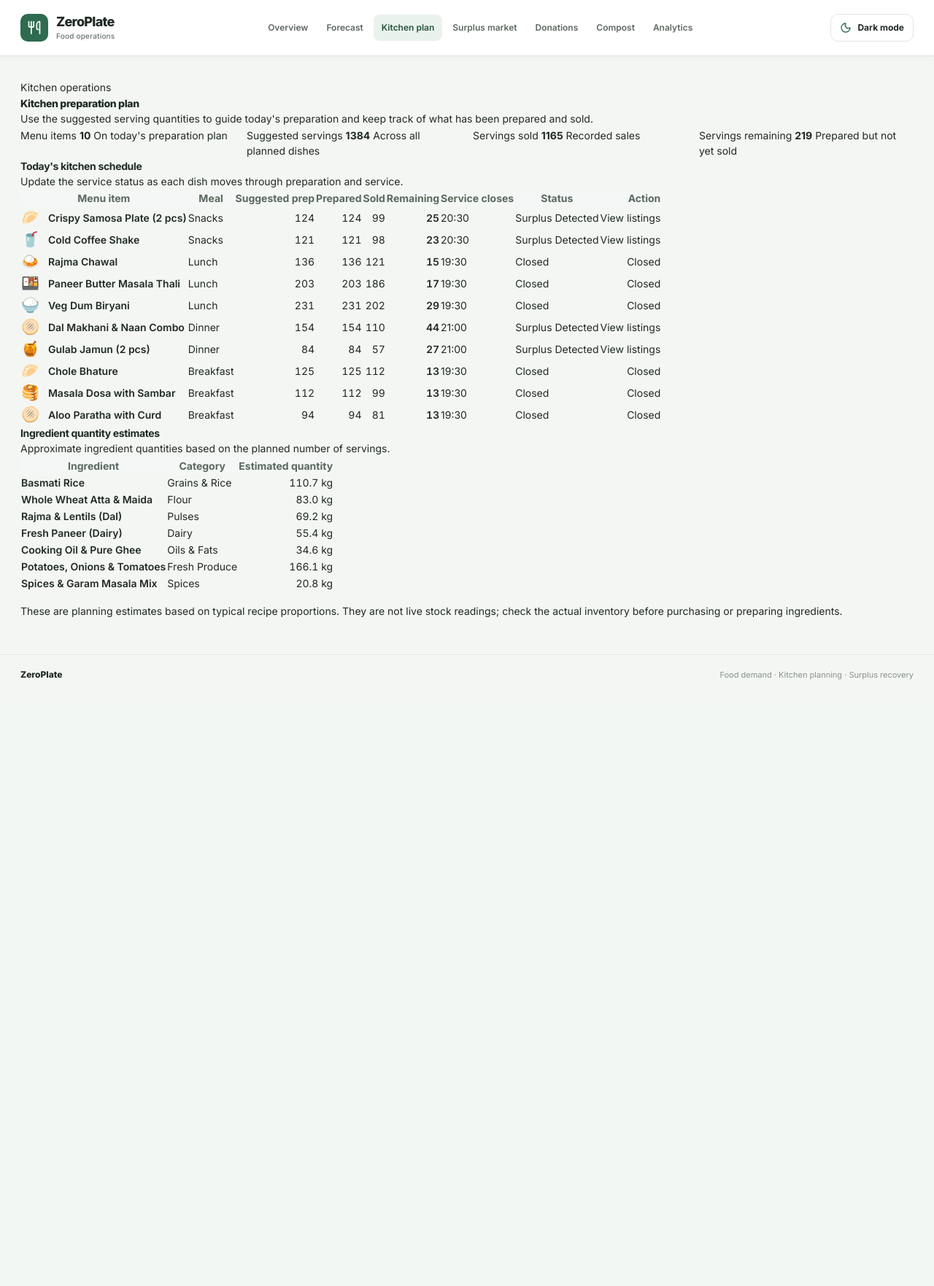
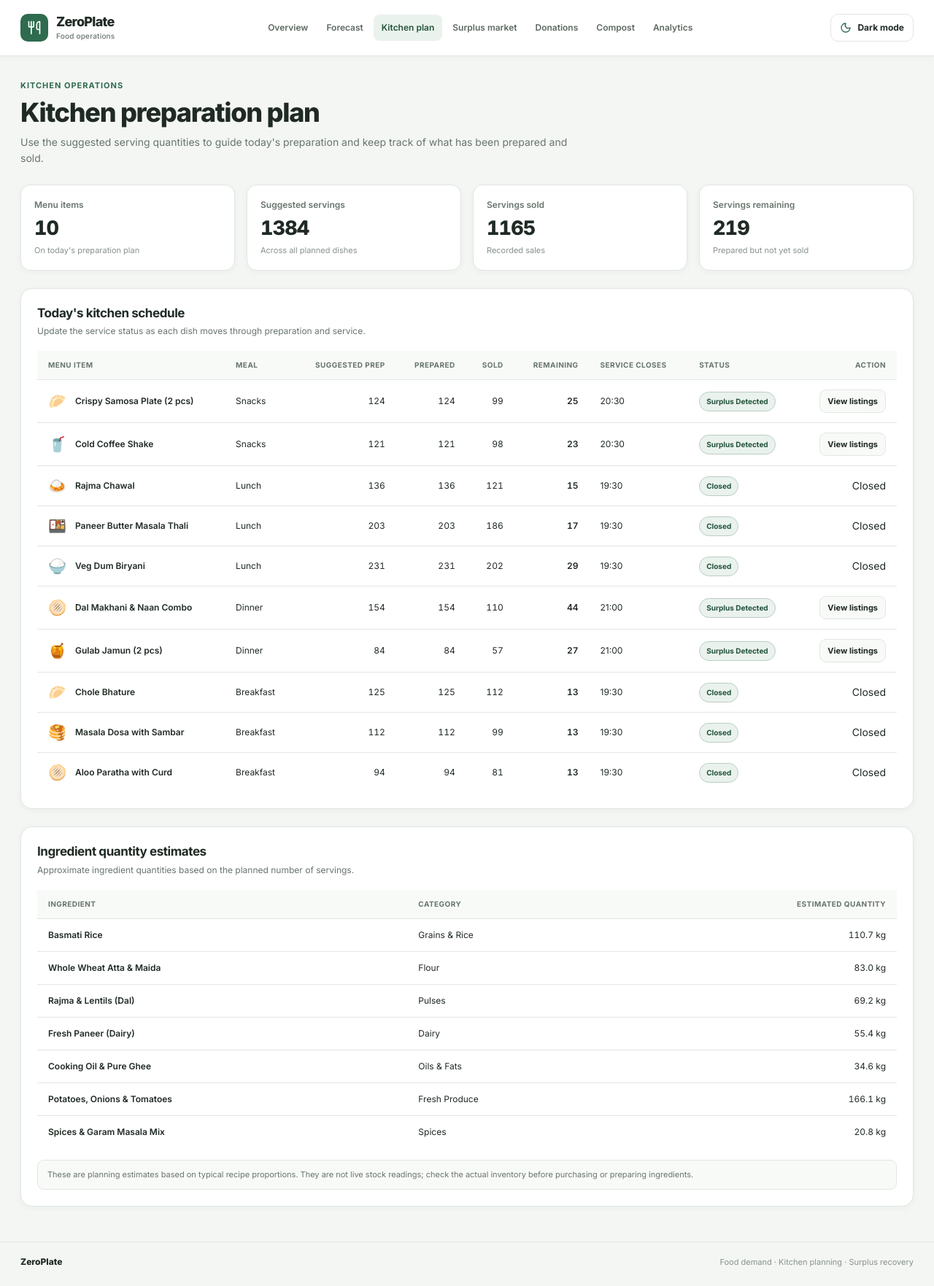
Before and after one commit to vyasy56-afk/ZeroPlate, a Flask app: page /production in a window 1280 px wide. Shown: the whole page at 73% size. Before the commit the page ends 932 px from the top, so only its background shows below. Run offline with Flask 3, Linux system fonts and the light colour scheme; data comes from the database, SQL or seed files in the repository; some libraries are stand-ins or nearby versions.

Commit message:
Add consistent customer-facing page, form and table components

```diff
--- a/app/static/css/style.css
+++ b/app/static/css/style.css
@@ -513,3 +513,217 @@ pre {
     background: var(--accent);
     transition: width .25s ease, background .2s ease;
 }
+
+
+/* Customer-facing page components */
+.page-stack { display: flex; flex-direction: column; gap: 24px; }
+.page-header { display: flex; align-items: flex-end; justify-content: space-between; gap: 18px; }
+.page-eyebrow {
+    margin: 0 0 7px;
+    color: var(--accent);
+    font-size: 11px;
+    font-weight: 700;
+    letter-spacing: .09em;
+    text-transform: uppercase;
+}
+.page-title {
+    margin: 0;
+    color: var(--text) !important;
+    font-size: clamp(26px, 3vw, 36px);
+    line-height: 1.15;
+    font-weight: 750 !important;
+    letter-spacing: -.035em;
+}
+.page-description {
+    max-width: 760px;
+    margin: 9px 0 0;
+    color: var(--muted) !important;
+    font-size: 14px;
+    line-height: 1.6;
+}
+.panel-card {
+    overflow: hidden;
+    padding: 22px;
+    color: var(--text);
+    background: var(--surface);
+    border: 1px solid var(--border);
+    border-radius: 16px;
+    box-shadow: var(--shadow);
+}
+.panel-heading {
+    display: flex;
+    align-items: flex-start;
+    justify-content: space-between;
+    gap: 14px;
+    margin-bottom: 18px;
+}
+.panel-title {
+    margin: 0;
+    color: var(--text) !important;
+    font-size: 17px;
+    line-height: 1.35;
+    font-weight: 700 !important;
+}
+.panel-description {
+    margin: 5px 0 0;
+    color: var(--muted) !important;
+    font-size: 12px;
+    line-height: 1.5;
+}
+.metric-card {
+    display: flex;
+    min-width: 0;
+    flex-direction: column;
+    align-items: flex-start;
+    gap: 7px;
+    padding: 18px;
+    color: var(--text);
+    background: var(--surface);
+    border: 1px solid var(--border);
+    border-radius: 14px;
+    box-shadow: var(--shadow);
+}
+.metric-label {
+    color: var(--muted) !important;
+    font-size: 12px;
+    font-weight: 550;
+}
+.metric-value {
+    color: var(--text) !important;
+    font-size: 27px;
+    line-height: 1.2;
+    font-weight: 750;
+    letter-spacing: -.03em;
+    font-variant-numeric: tabular-nums;
+}
+.metric-hint {
+    color: var(--muted-soft) !important;
+    font-size: 11px;
+    line-height: 1.4;
+}
+.form-field { display: flex; min-width: 0; flex-direction: column; gap: 7px; }
+.field-label { color: var(--text) !important; font-size: 12px; font-weight: 650; }
+.field-control {
+    width: 100%;
+    min-height: 42px;
+    padding: 10px 12px;
+    color: var(--text) !important;
+    background: var(--surface-soft) !important;
+    border: 1px solid var(--border) !important;
+    border-radius: 9px !important;
+    font-size: 13px;
+    box-shadow: none !important;
+}
+.field-control:focus {
+    outline: 2px solid color-mix(in srgb, var(--accent) 22%, transparent) !important;
+    border-color: var(--accent) !important;
+}
+.field-help, .helper-note {
+    color: var(--muted) !important;
+    font-size: 11px;
+    line-height: 1.5;
+}
+.helper-note {
+    padding: 11px 13px;
+    background: var(--surface-soft);
+    border: 1px solid var(--border);
+    border-radius: 9px;
+}
+.btn-primary, .btn-secondary {
+    display: inline-flex;
+    min-height: 40px;
+    align-items: center;
+    justify-content: center;
+    gap: 8px;
+    padding: 9px 14px;
+    border: 1px solid transparent;
+    border-radius: 9px;
+    font-size: 12px;
+    font-weight: 650;
+    text-decoration: none;
+    cursor: pointer;
+    transition: background .16s ease, border-color .16s ease, transform .16s ease;
+}
+.btn-primary {
+    color: #fff !important;
+    background: var(--accent-dark);
+    border-color: var(--accent-dark);
+}
+.btn-primary:hover { background: var(--accent); border-color: var(--accent); }
+.btn-primary:disabled { opacity: .65; cursor: wait; }
+.btn-secondary {
+    color: var(--text) !important;
+    background: var(--surface-soft);
+    border-color: var(--border);
+}
+.btn-secondary:hover { background: var(--accent-soft); border-color: var(--accent); }
+.btn-small { min-height: 32px; padding: 6px 10px; font-size: 11px; }
+.result-panel {
+    padding: 18px;
+    background: var(--surface-soft);
+    border: 1px solid var(--border);
+    border-radius: 13px;
+}
+.result-metric {
+    display: flex;
+    flex-direction: column;
+    gap: 7px;
+    padding: 15px;
+    background: var(--surface);
+    border: 1px solid var(--border);
+    border-radius: 11px;
+}
+.result-metric-primary { border-color: color-mix(in srgb, var(--accent) 50%, var(--border)); }
+.table-scroll { width: 100%; overflow-x: auto; }
+.data-table { width: 100%; border-collapse: collapse; color: var(--text); font-size: 12px; text-align: left; }
+.data-table th {
+    padding: 12px 15px;
+    color: var(--muted) !important;
+    background: var(--surface-soft) !important;
+    border-bottom: 1px solid var(--border) !important;
+    font-size: 10px;
+    font-weight: 700;
+    letter-spacing: .045em;
+    text-transform: uppercase;
+    white-space: nowrap;
+}
+.data-table td {
+    padding: 13px 15px;
+    color: var(--text) !important;
+    border-bottom: 1px solid var(--border) !important;
+    vertical-align: middle;
+}
+.data-table tbody tr:last-child td { border-bottom: 0 !important; }
+.data-table tbody tr:hover { background: var(--surface-soft); }
+.status-chip {
+    display: inline-flex;
+    align-items: center;
+    padding: 5px 9px;
+    color: var(--accent-dark);
+    background: var(--accent-soft);
+    border: 1px solid color-mix(in srgb, var(--accent) 22%, var(--border));
+    border-radius: 999px;
+    font-size: 10px;
+    font-weight: 650;
+    white-space: nowrap;
+}
+.empty-state {
+    display: flex;
+    min-height: 170px;
+    flex-direction: column;
+    align-items: center;
+    justify-content: center;
+    gap: 9px;
+    padding: 30px;
+    color: var(--muted);
+    text-align: center;
+}
+.empty-state h3 { margin: 0; color: var(--text) !important; font-size: 15px; font-weight: 700; }
+.empty-state p { max-width: 480px; margin: 0; color: var(--muted) !important; font-size: 12px; }
+
+@media (max-width: 640px) {
+    .page-header { align-items: flex-start; flex-direction: column; }
+    .panel-card { padding: 16px; }
+    .panel-heading { flex-direction: column; }
+    .data-table th, .data-table td { padding: 11px 12px; }
+}
```
